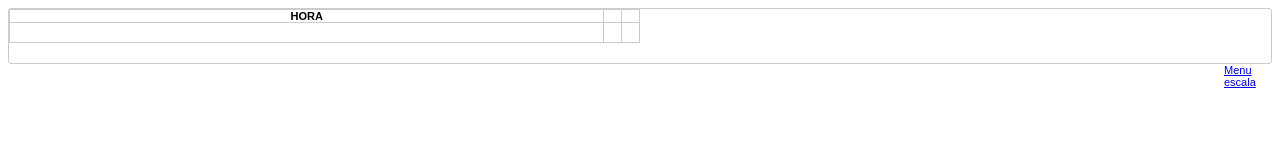
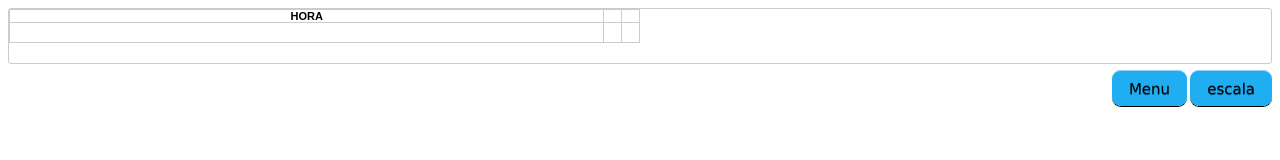
Before and after one commit to Marcos-Franca2/Projeto-Escala, a plain HTML site: page Html/paginaImp.html in a window 1280 px wide. Drawn offline with Linux system fonts and the light colour scheme.

Commit message:
buttons-Styling

```diff
--- a/temp/escala.css
+++ b/temp/escala.css
@@ -36,10 +36,32 @@ input[type="date"]{
   outline: none;
   border-radius: 5px;
 }
-
+.nav{
+    display: flex;
+    flex-direction: column;
+    gap: 5px;
+}
 
 
 /* BUTTONS */
+
+.imp-button{
+    border-top: 1px solid #96d1f8;
+    background: #1eaef1;
+    padding: 8.5px 17px;
+    -webkit-border-radius: 9px;
+    -moz-border-radius: 9px;
+    border-radius: 9px;
+    -webkit-box-shadow: rgba(0,0,0,1) 0 1px 0;
+    -moz-box-shadow: rgba(0,0,0,1) 0 1px 0;
+    box-shadow: rgba(0,0,0,1) 0 1px 0;
+    text-shadow: rgba(0,0,0,.4) 0 1px 0;
+    color: #000000;
+    font-size: 15px;
+    font-family: 'Lucida Grande', Helvetica, Arial, Sans-Serif;
+    text-decoration: none;
+    vertical-align: middle;
+}
 .menu-button{
     border-top: 1px solid #96d1f8;
     background: #1eaef1;
@@ -56,6 +78,7 @@ input[type="date"]{
     font-family: 'Lucida Grande', Helvetica, Arial, Sans-Serif;
     text-decoration: none;
     vertical-align: middle;
+    text-align: center;
 }
 .input-text{
   padding: 5px 10px;
@@ -163,9 +186,6 @@ input[type="date"]{
     transform: scale(1.01);
 }
 
-/*input[type=checkbox] {
-    display: none;
-}*/
 
 input[type=checkbox]+label.btn {
     padding: 5px 10px;
--- a/temp/paginaimp.css
+++ b/temp/paginaimp.css
@@ -46,11 +46,7 @@ td input{
     padding: 0 0 0 5px;
 }
 
-.t1{
-    position:absolute ;
-    margin-left: 95%;
 
-}
 tfoot{
     height: 20px;
 }
@@ -58,3 +54,30 @@ tfoot{
     height: 20px;
 
 }
+
+.t1 a{
+    margin-top: 30px;
+    border-top: 1px solid #96d1f8;
+    background: #1eaef1;
+    padding: 8.5px 17px;
+    -webkit-border-radius: 9px;
+    -moz-border-radius: 9px;
+    border-radius: 9px;
+    -webkit-box-shadow: rgba(0,0,0,1) 0 1px 0;
+    -moz-box-shadow: rgba(0,0,0,1) 0 1px 0;
+    box-shadow: rgba(0,0,0,1) 0 1px 0;
+    text-shadow: rgba(0,0,0,.4) 0 1px 0;
+    color: #000000;
+    font-size: 15px;
+    font-family: 'Lucida Grande', Helvetica, Arial, Sans-Serif;
+    text-decoration: none;
+    vertical-align: middle;
+    text-align: center;
+}
+
+footer{
+    margin-top: 15px;
+    display: flex;
+    flex-direction: row;
+    justify-content: flex-end;
+}
```
Also changed, not shown: Html/escala.html (+1 -4 lines), Html/paginaImp.html (+0 -4 lines).
